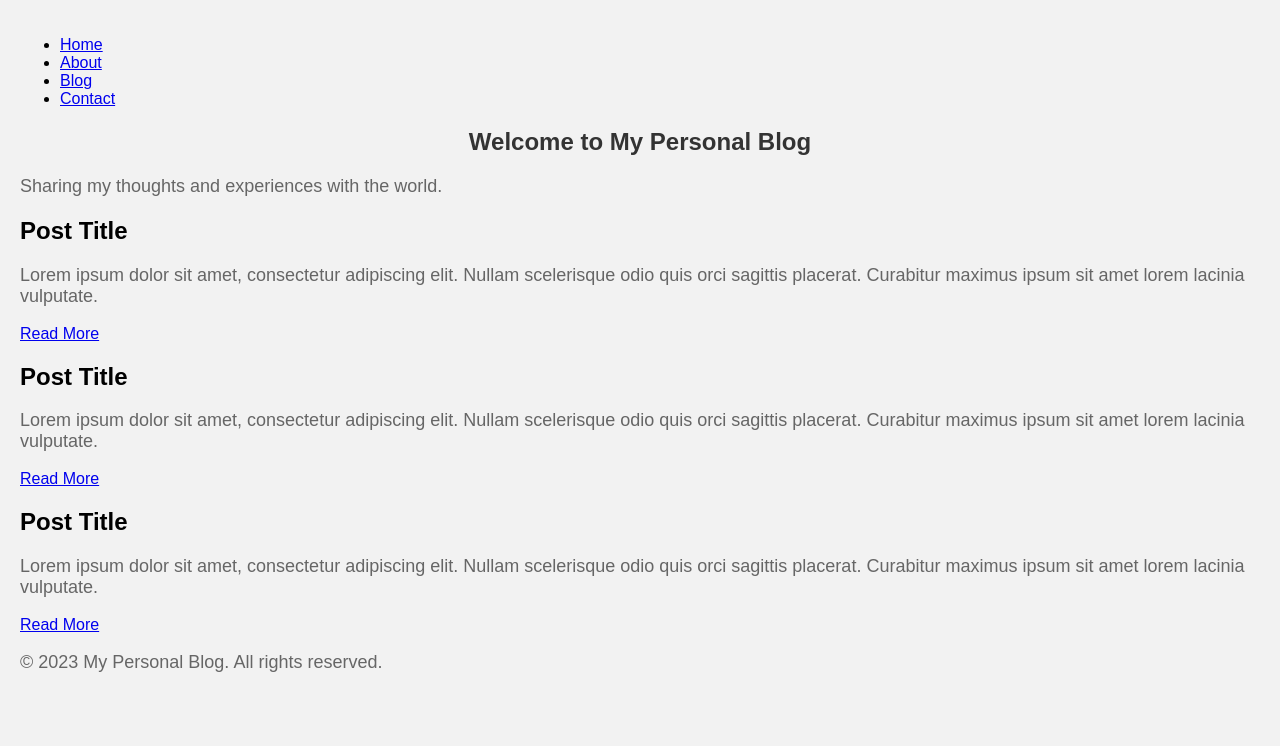
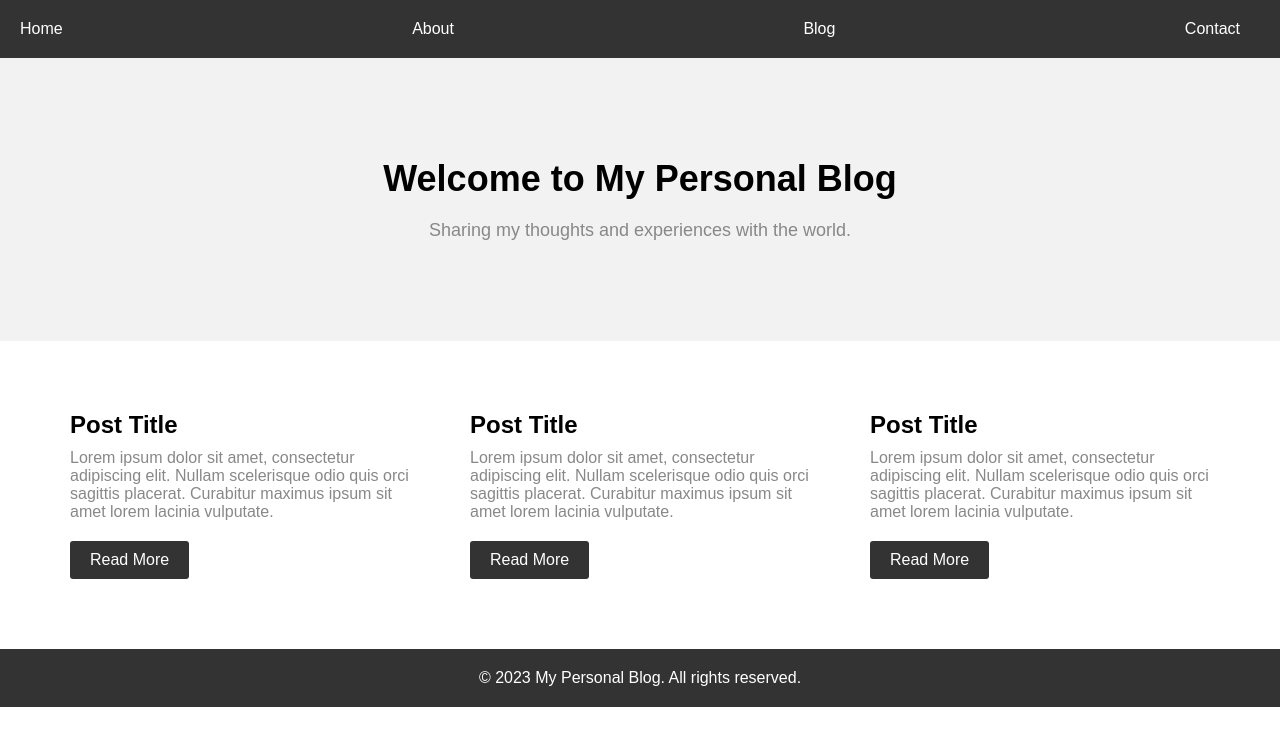
Before and after one commit to iampulak/iampulak.github.io, a plain HTML site: page index.html in a window 1280 px wide. Drawn offline with Linux system fonts and the light colour scheme; a script that the page names is missing.

Commit message:
Update styles.css

```diff
--- a/styles.css
+++ b/styles.css
@@ -1,36 +1,90 @@
-body {
-  background-color: #f2f2f2;
-  font-family: Arial, sans-serif;
+/* Reset default styles */
+body, h1, h2, p, ul, li {
   margin: 0;
-  padding: 20px;
+  padding: 0;
 }
 
-h1 {
-  color: #333;
+body {
+  font-family: Arial, sans-serif;
+}
+
+/* Header styles */
+header {
+  background-color: #333;
+  padding: 20px;
+  color: #fff;
+}
+
+nav ul {
+  list-style: none;
+  display: flex;
+  justify-content: space-between;
+}
+
+nav ul li {
+  margin-right: 20px;
+}
+
+nav ul li a {
+  text-decoration: none;
+  color: #fff;
+}
+
+/* Hero section styles */
+.hero {
+  background-color: #f2f2f2;
+  padding: 100px;
   text-align: center;
 }
 
-p {
-  color: #666;
-  font-size: 18px;
+.hero h1 {
+  font-size: 36px;
+  margin-bottom: 20px;
 }
 
-button {
-  background-color: #007bff;
-  border: none;
-  color: white;
-  padding: 10px 20px;
-  font-size: 16px;
-  cursor: pointer;
-  transition: background-color 0.3s ease;
+.hero p {
+  font-size: 18px;
+  color: #888;
 }
 
-button:hover {
-  background-color: #0056b3;
+/* Blog posts styles */
+.blog-posts {
+  display: grid;
+  grid-template-columns: repeat(3, 1fr);
+  gap: 20px;
+  padding: 50px;
 }
 
-#text {
+.post {
+  background-color: #fff;
+  padding: 20px;
+  border-radius: 5px;
+}
+
+.post h2 {
   font-size: 24px;
-  font-weight: bold;
-  margin-top: 20px;
+  margin-bottom: 10px;
 }
+
+.post p {
+  font-size: 16px;
+  color: #888;
+  margin-bottom: 20px;
+}
+
+.read-more {
+  display: inline-block;
+  padding: 10px 20px;
+  background-color: #333;
+  color: #fff;
+  text-decoration: none;
+  border-radius: 3px;
+}
+
+/* Footer styles */
+footer {
+  background-color: #333;
+  padding: 20px;
+  color: #fff;
+  text-align: center;
+}
```
